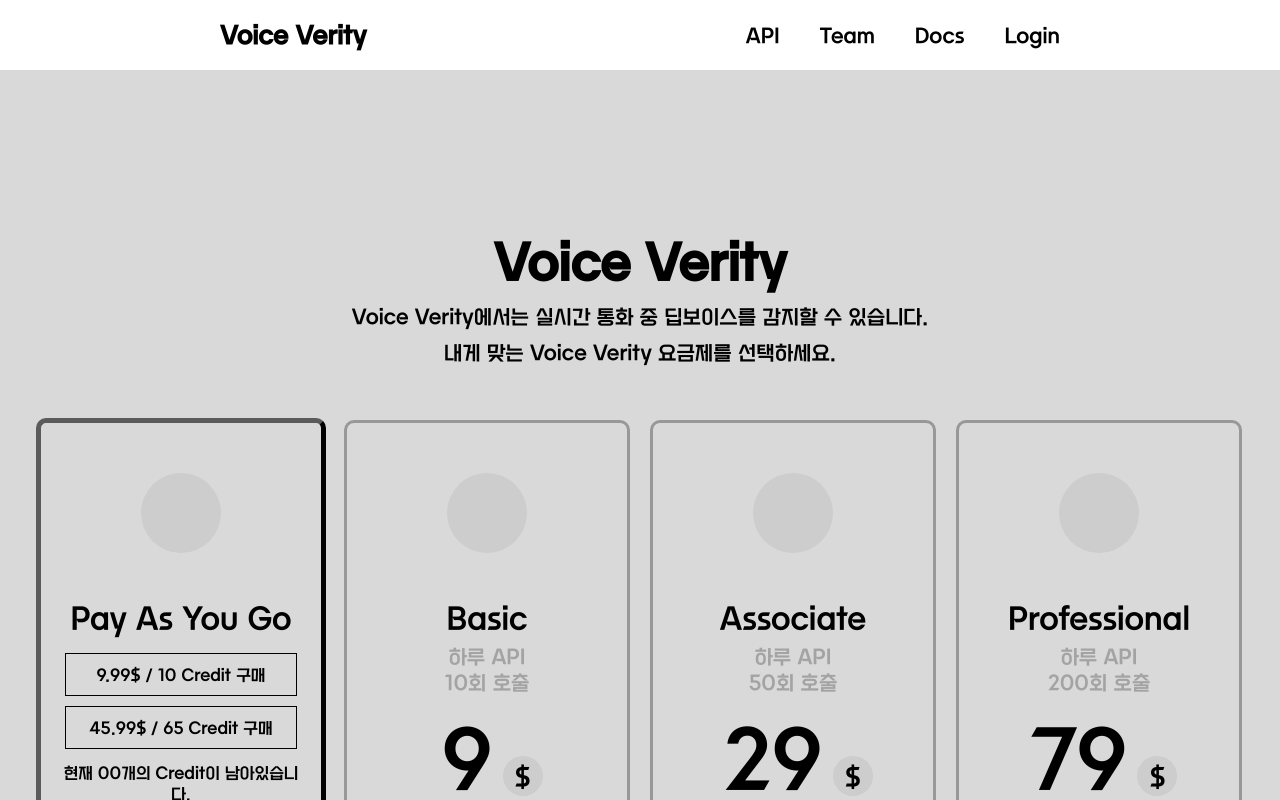
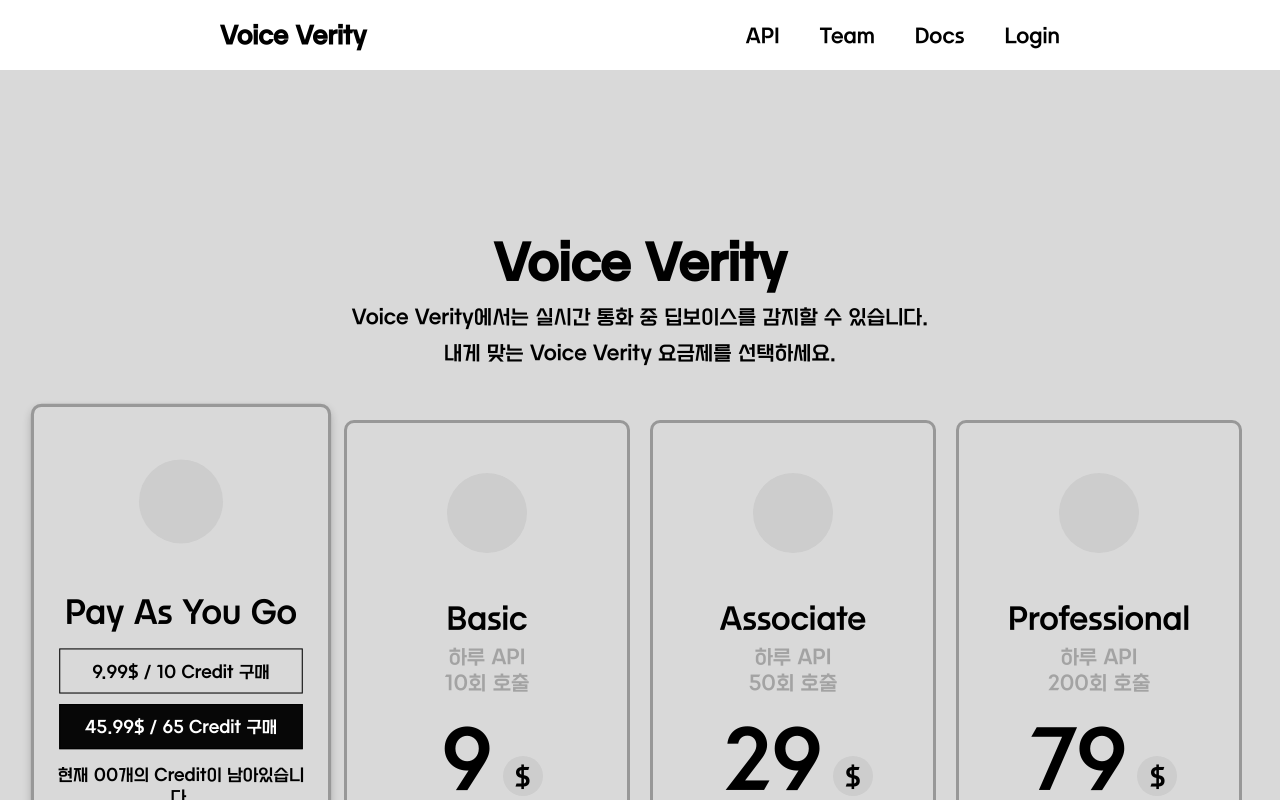
Before and after one commit to kyudori/KT_AIVLE_School_Big_Project, a Next.js app in the folder frontend/: page /plan in a window 1280 px wide. In both pictures the pointer is over the element 181 px from the left and 745 px from the top of the page. Shown: the top 800 px of the page. Built offline with nearby package versions, Linux system fonts and the light colour scheme.

Commit message:
plan hover
Signed-off-by: Han Kyuhyun <khh5345@naver.com>

```diff
--- a/frontend/pages/setting.js
+++ b/frontend/pages/setting.js
@@ -101,7 +101,7 @@ export default function Setting() {
                 </div>
               )}
               {apiKeyIssued && (
-                <button onClick={handleTryVoiceVerity} className={styles.button}>Voice Verity 시도</button>
+                <button onClick={handleTryVoiceVerity} className={styles.button}>Voice Verity 체험하기</button>
               )}
             </div>
           )}
--- a/frontend/styles/Plan.module.css
+++ b/frontend/styles/Plan.module.css
@@ -20,7 +20,6 @@
   text-align: center;
   margin: 0 200px 0 200px;
   justify-content: center;
-
 }
 
 .main h1 {
@@ -66,11 +65,12 @@
   text-align: center;
   flex-direction: column;
   align-items: center;
+  transition: transform 0.3s, box-shadow 0.3s;
 }
 
 .planCard:hover {
-  border: outset 5px #070707;
-  margin: -2px;
+  transform: scale(1.05);
+  box-shadow: 0 4px 8px rgba(0, 0, 0, 0.2);
 }
 
 .planCard h2 {
@@ -102,6 +102,12 @@
   border: none;
   border: solid 1px #000;
   cursor: pointer;
+  transition: background 0.3s, color 0.3s;
+}
+
+.textbtn:hover {
+  background: #070707;
+  color: white;
 }
 
 .button {
@@ -115,6 +121,7 @@
   cursor: pointer;
   font-size: 20px;
   margin: -2px;
+  transition: background 0.3s;
 }
 
 .button:hover {
@@ -161,13 +168,14 @@
   color: #000;
   outline: solid 1px #000;
   border-radius: 40px;
+  transition: background 0.3s;
 }
 
 .contactUs button:hover {
   background-color: rgba(0, 0, 0, 0.3);
 }
 
-.daily p{
+.daily p {
   margin: 0;
   color: #A3A3A3;
   font-size: 20px;
```
